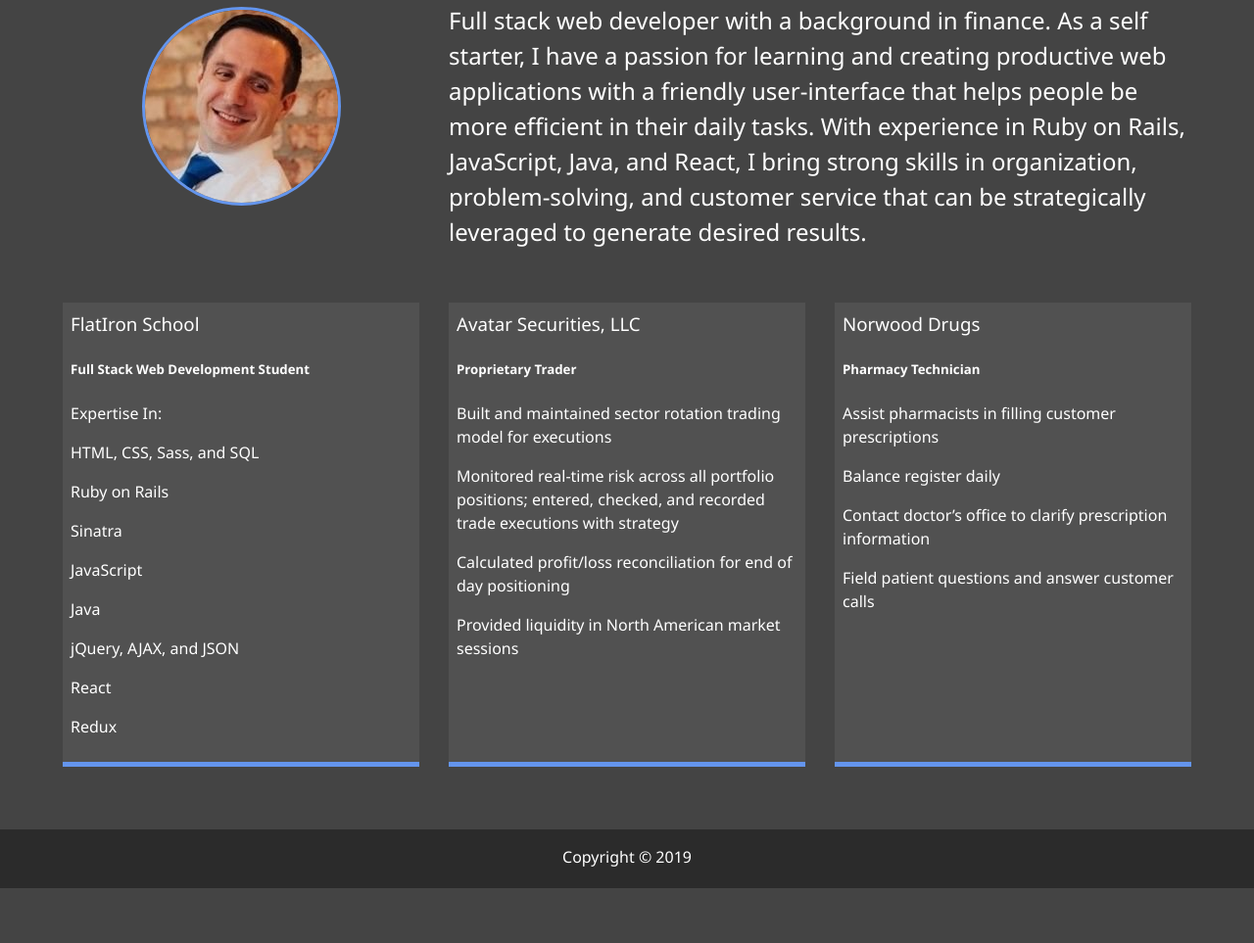
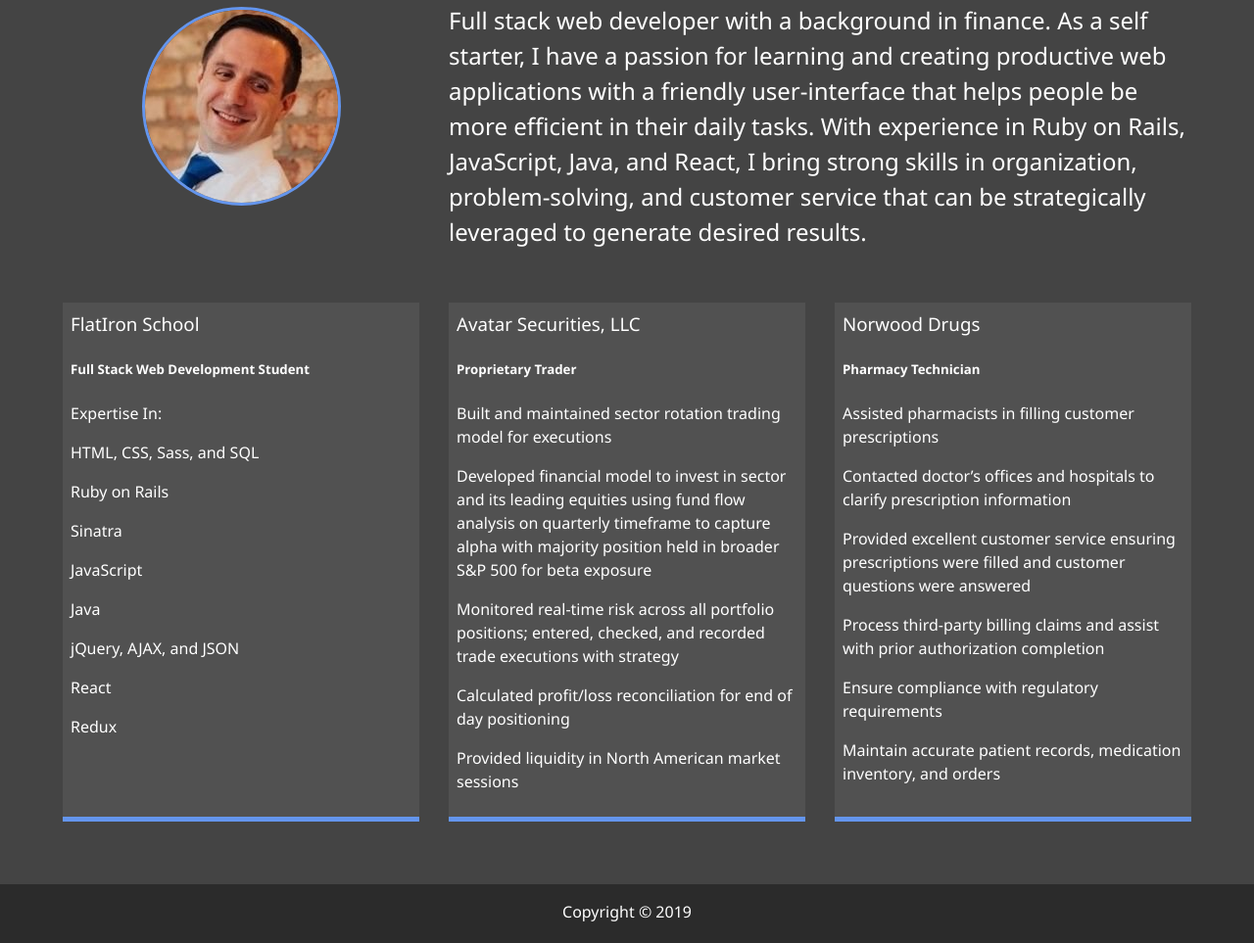
Before and after one commit to dakaras/personal_portfolio, a website: page dist/about.html in a window 1280 px wide. Shown: the part 345-1308 px from the top of the page at 98% size. Before the commit the page ends 1252 px from the top, so only its background shows below. Drawn offline with Linux system fonts and the light colour scheme.

Commit message:
updated about me

```diff
--- a/dist/about.html
+++ b/dist/about.html
@@ -73,6 +73,8 @@
                 <h3>Avatar Securities, LLC </h3>
                 <h5>Proprietary Trader</h5>
                 <p>Built and maintained sector rotation trading model for executions</p>
+                <p>Developed financial model to invest in sector and its leading equities using fund flow analysis on quarterly timeframe
+                to capture alpha with majority position held in broader S&P 500 for beta exposure</p>
                 <p>Monitored real-time risk across all portfolio positions; entered, checked, and recorded trade
                     executions with strategy
                 </p>
@@ -82,10 +84,12 @@
             <div class="job job-3">
                 <h3>Norwood Drugs</h3>
                 <h5>Pharmacy Technician</h5>
-                <p>Assist pharmacists in filling customer prescriptions </p>
-                <p>Balance register daily</p>
-                <p>Contact doctor’s office to clarify prescription information </p>
-                <p>Field patient questions and answer customer calls</p>
+                <p>Assisted pharmacists in filling customer prescriptions</p>
+                <p>Contacted doctor’s offices and hospitals to clarify prescription information</p>
+                <p>Provided excellent customer service ensuring prescriptions were filled and customer questions were answered </p>
+                <p>Process third-party billing claims and assist with prior authorization completion</p>
+                <p>Ensure compliance with regulatory requirements</p>
+                <p>Maintain accurate patient records, medication inventory, and orders</p>
             </div>
         </div>
     </main>
```
